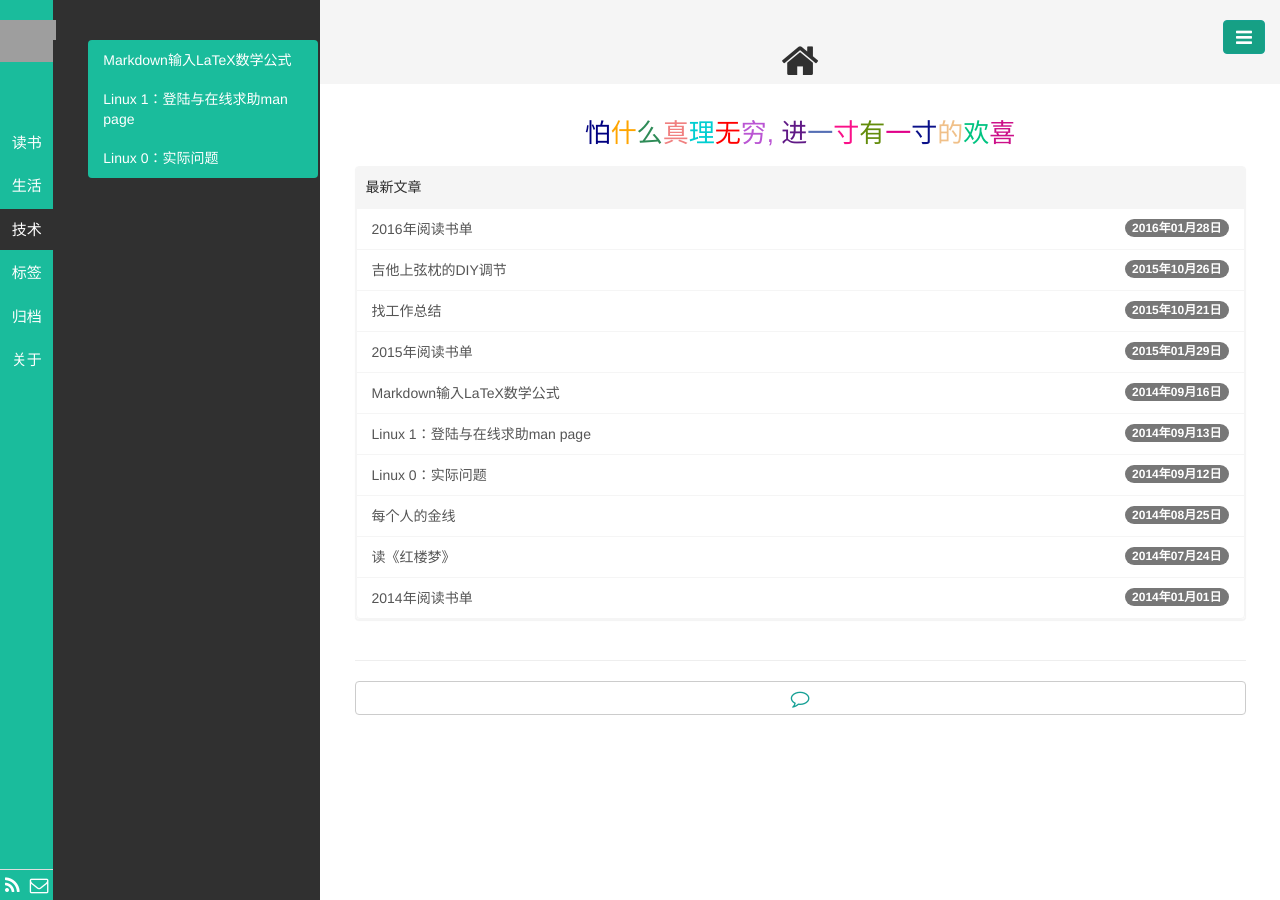
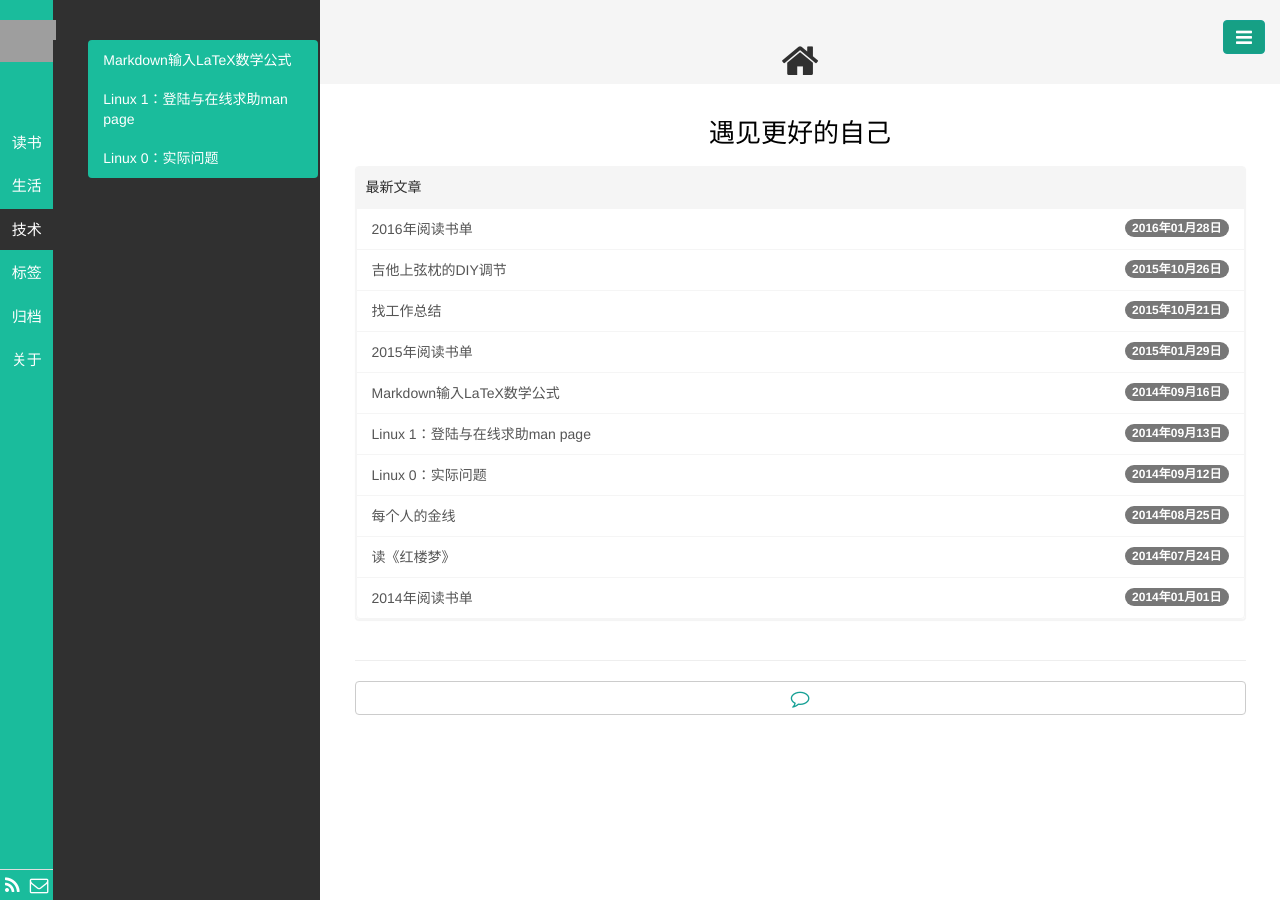
Before and after one commit to NemoTec/NemoTec.github.io, a Jekyll site: the page built from index.html, in a window 1280 px wide. Built offline with Jekyll 4.4.1, drawn with Linux system fonts in a browser that asks for light colours; Markdown is read by kramdown in place of the engine named in the settings; the list of posts is cut into pages by our own code; grey boxes are pictures that could not be loaded.

Commit message:
Update index.html

```diff
--- a/index.html
+++ b/index.html
@@ -1,10 +1,10 @@
 ---
 layout: page_title
 title: <i class="fa fa-home fa-lg"></i>
-titlename: 首页
+titlename: Nemo
 ---
 <!--<br>-->
-<center><h3><font color="#000080">怕</font><font color="#FFA500">什</font><font color="#2E8B57">么</font><font color="#F08080">真</font><font color="#00CED1">理</font><font color="red">无</font><font color="#BA55D3">穷, </font><font color="#601986">进</font><font color="#556fb5">一</font><font color="#fa1089">寸</font><font color="#638c0b">有</font><font color="#e00089">一</font><font color="#0a1089">寸</font><font color="#f0c089">的</font><font color="#00c380">欢</font><font color="#cc1089">喜</font></h3></center>
+<center><h3><font color="#000000">遇见更好的自己</font></h3></center>
 <div class="row">
   <div class="col-md-12">
     <div class="panel panel-primary">
```
